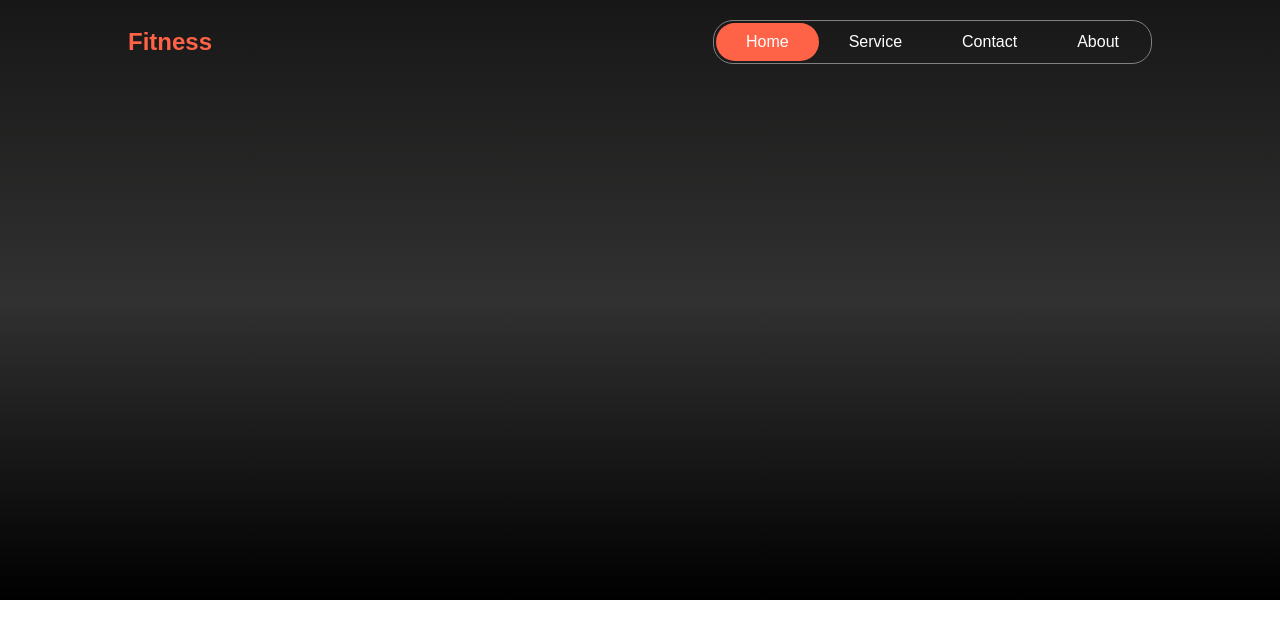
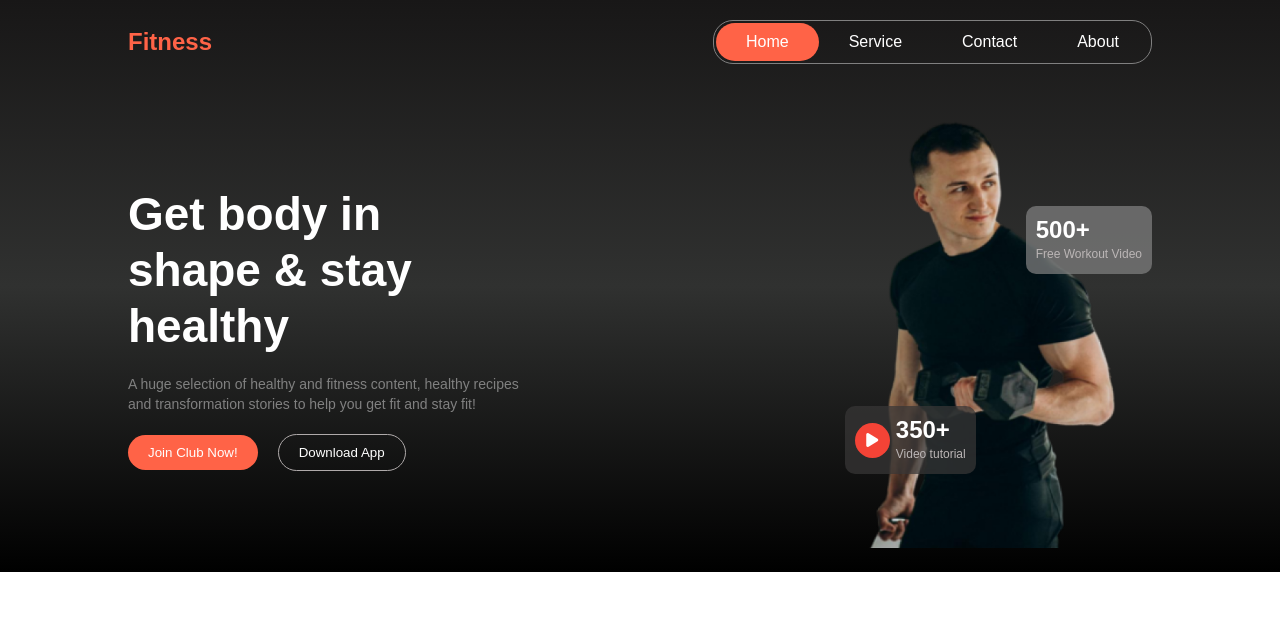
Before and after one commit to mostafiz72/Assignment_02, a plain HTML site: page index.html in a window 1280 px wide. Drawn offline with Linux system fonts and the light colour scheme.

Commit message:
added the banner section

```diff
--- a/index.html
+++ b/index.html
@@ -30,6 +30,36 @@
 
         <!-- bennar section start here now -->
         <!-- bennar section start here now -->
+
+        <div class="container">
+            <seciton class="bennar">
+                <div class="bnr-info">
+                    <h1>Get body in <br> <span>shape</span> & stay <br> healthy </h1>
+                    <p>A huge selection of healthy and fitness content,
+                       healthy recipes <br> and transformation stories to help you get fit and stay fit!
+                    </p>
+                    <div class="dubble-btn">
+                        <span><button class="btn">Join Club Now!</button></span>
+                        <span><button class="btn-primary">Download App</button></span>
+                    </div>
+                </div>
+                <div class="bnr-img">
+                    <img src="images/Images 2.png" alt="">
+                  <div class="workout">
+                    <h2>500+</h2>
+                    <p>Free Workout Video</p>
+                </div>
+                  <div class="tutorial">
+                    <div id="boll"><i class="fa-solid fa-play"></i></div>
+                    <span>
+                        <h2>350+</h2>
+                        <p>Video tutorial</p>
+                    </span>
+                  </div>
+                </div>
+            </seciton>
+        </div>
+
     </header>
 
 </body>
--- a/responsive.css
+++ b/responsive.css
@@ -6,4 +6,33 @@
     .nav-menu span{
         display: block;
     }
+
+    .bennar{
+        flex-direction: column;
+    }
+
+    .bnr-info {
+        width: 100%;
+    }
+
+    .bnr-img {
+        width: 100%;
+    }
 }
+
+
+@media screen and (max-width: 576px){
+
+    nav {
+        padding: 40px 0px;
+    }
+
+    .bnr-info h1 {
+        font-size: 35px;
+        line-height: 2.5rem;
+    }
+
+    .dubble-btn {
+        gap: 10px;
+    }
+}
--- a/style.css
+++ b/style.css
@@ -3,6 +3,30 @@
     padding: 0;
     box-sizing: border-box;
     font-family: sans-serif;
+}
+
+:root{
+    --desc-color: #808080;
+    --desc-size: 14px;
+    --title-size: 30px;
+    --main-bg-color: #000;
+}
+
+.btn{
+    background-color: tomato;
+    color: white;
+    padding: 10px 20px;
+    border: none;
+    border-radius: 20px;
+    cursor: pointer;
+}
+.btn-primary{
+    background-color: transparent;
+    color: white;
+    padding: 10px 20px;
+    border: 1px solid rgb(175, 170, 170);
+    border-radius: 20px;
+    cursor: pointer;
 }
 
 .container{
@@ -11,7 +35,6 @@
 }
 
 header{
-    height: 600px;
     background: linear-gradient(rgb(24, 23, 23),rgb(48, 49, 48),rgb(0, 0, 0));
 }
 
@@ -55,3 +78,88 @@ nav ul li a{
     display: none;
     cursor: pointer;
 }
+
+/* bennar section start here now */
+/* bennar section start here now */
+
+.bennar{
+    display: flex;
+    justify-content: space-between;
+    align-items: center;
+}
+
+.bnr-info{
+    width: 40%;
+}
+
+.bnr-info h1{
+    font-size: 46px;
+    font-weight: bold;
+    color: white;
+    line-height: 3.5rem;
+}
+
+.bnr-info p{
+    font-size: var(--desc-size);
+    color: var(--desc-color);
+    line-height: 20px;
+    padding: 20px 0px;
+}
+
+.dubble-btn{
+    display: flex;
+    align-items: center;
+    cursor: pointer;
+    gap: 20px;
+}
+
+.bnr-img{
+    width: 30%;
+    padding: 20px;
+    position: relative;
+}
+
+.bnr-img img{
+    width: 100%;
+}
+
+.workout{
+    background-color: rgba(128, 128, 128, 0.719);
+    color: white;
+    border-radius: 10px;
+    padding: 10px;
+    position: absolute;
+    right: 0;
+    top: 25%;
+}
+
+.tutorial{
+    background-color: rgba(56, 55, 55, 0.726);
+    color: white;
+    border-radius: 10px;
+    padding: 10px;
+    position: absolute;
+    left: 0;
+    bottom: 20%;
+    display: flex;
+    justify-content: space-between;
+    align-items: center;
+    gap: 6px;
+}
+
+.tutorial #boll{
+    width: 35px;
+    height: 35px;
+    border-radius: 50%;
+    background-color: #f44336;
+    display: flex;
+    justify-content: center;
+    align-items: center;
+    cursor: pointer;
+}
+
+.tutorial p, .workout p{
+    font-size: 12px;
+    color: rgb(187, 182, 182);
+    margin: 3px auto;
+}
```
